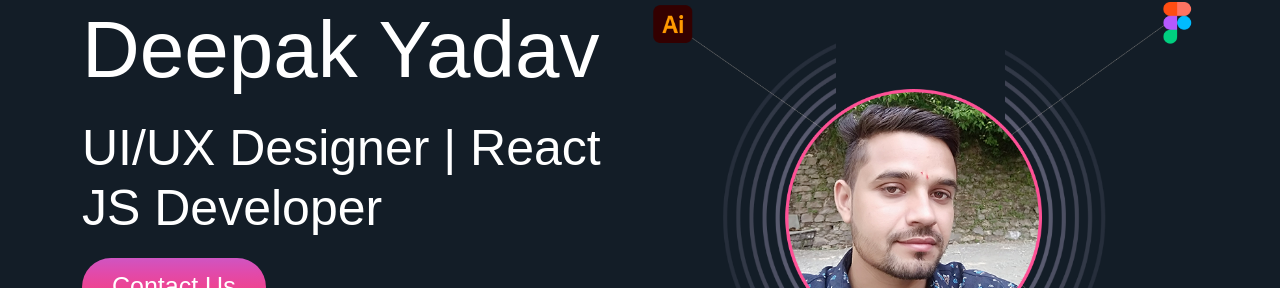
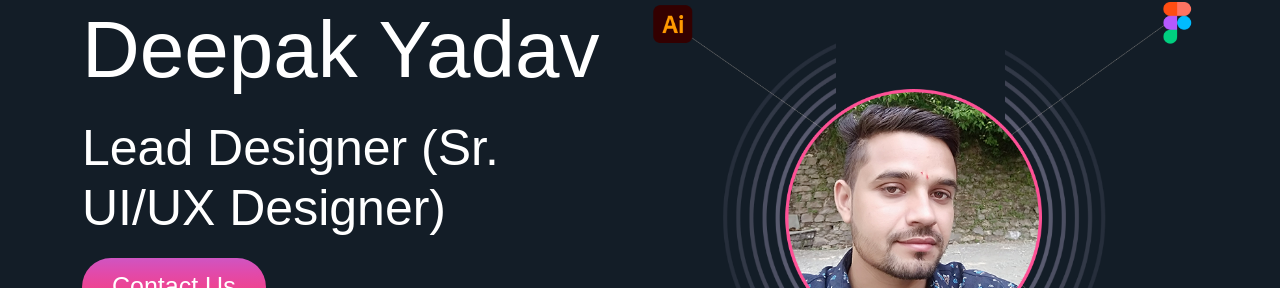
Before and after one commit to deepak1091/profile, a React (Create React App) app: page / in a window 1280 px wide. Shown: the part 148-436 px from the top of the page. Built offline with nearby package versions, Linux system fonts and the light colour scheme.

Commit message:
Update Bannerdata.js
title change

```diff
--- a/src/Bannerdata.js
+++ b/src/Bannerdata.js
@@ -2,7 +2,7 @@ const Bannerdata = [
     {
       bannerid : 1,
       bannertitle : "Deepak Yadav",
-      bannersubtitle : "UI/UX Designer | React JS Developer" ,
+      bannersubtitle : "Lead Designer (Sr. UI/UX Designer) " ,
       bannerbutton : "Contact Us",
       bannerimage : "../images/profile.png"
     },
```
